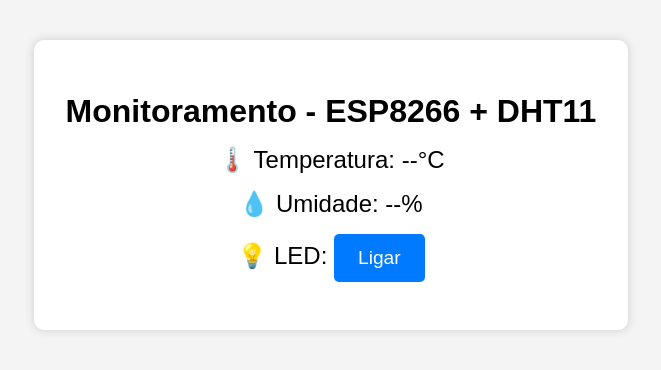
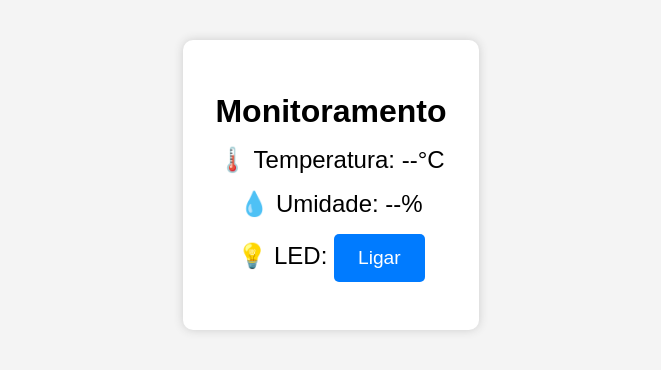
Before and after one commit to GlaucianeL/paginaDinamica, a plain HTML site: page index.html in a window 1280 px wide. Shown: the whole page, without its empty margins (309-970 px from the left). Drawn offline with Linux system fonts and the light colour scheme; no server answers.

Commit message:
Update index.html

```diff
--- a/index.html
+++ b/index.html
@@ -15,7 +15,7 @@
 </head>
 <body>
   <div class="card">
-    <h1>Monitoramento - ESP8266 + DHT11</h1>
+    <h1>Monitoramento</h1>
     <div class="data">🌡️ Temperatura: <span id="temp">--</span>°C</div>
     <div class="data">💧 Umidade: <span id="hum">--</span>%</div>
     <div class="data">💡 LED: <button id="ledBtn" onclick="toggleLED()">Ligar</button></div>
```
